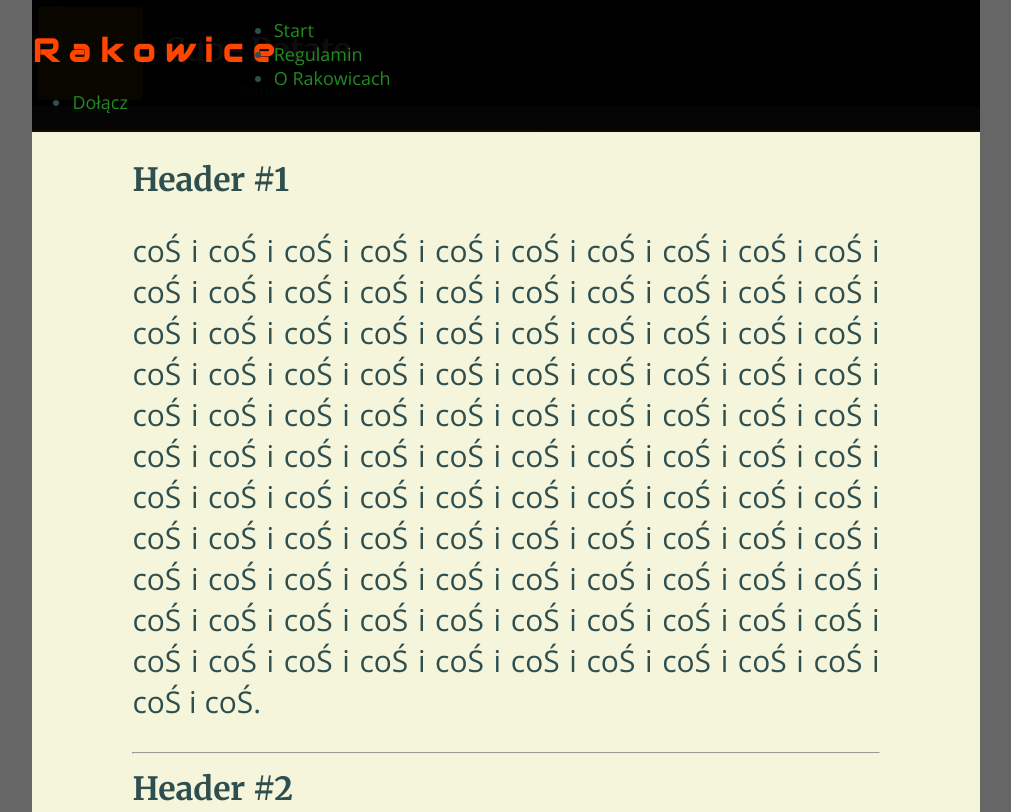
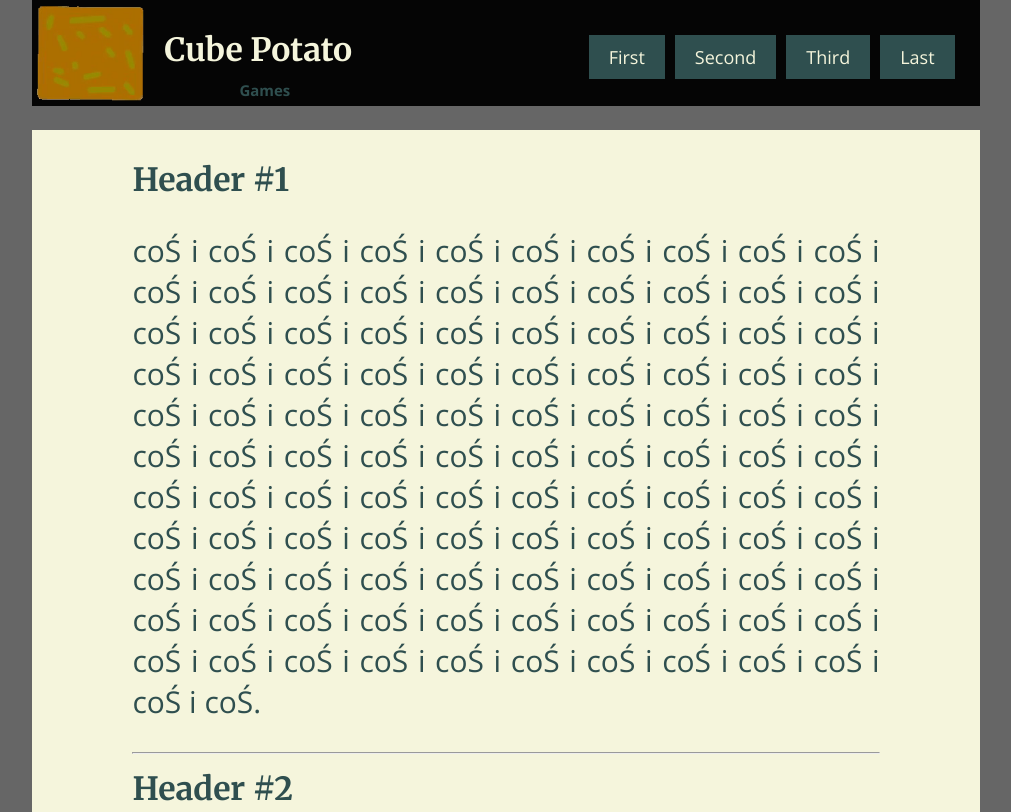
Before and after one commit to cubepotato/cubepotato.github.io, a plain HTML site: page rakowice.html in a window 1280 px wide. Shown: the top 812 px of the page, without its empty margins (134-1145 px from the left). Drawn offline with nearby package versions, Linux system fonts and the light colour scheme.

Commit message:
Update rakowice.html

```diff
--- a/rakowice.html
+++ b/rakowice.html
@@ -6,7 +6,6 @@
     <meta charset="utf-8">
     <meta name="viewport" content="width=device-width, initial-scale=1">
     <script src="https://ajax.googleapis.com/ajax/libs/jquery/3.2.1/jquery.min.js"></script>
-    <link href="https://fonts.googleapis.com/css?family=Audiowide" rel="stylesheet">
   </head>
 
   <body>
@@ -16,17 +15,15 @@
       <h1 name="top">Cube Potato</h1>
       <h5>Games</h5>
       <img id="togglemenu" src="assets/images/menu.png" width="30px">
-      <div class="header">
-        <nav class="header">
-          <h1 style="font-family: 'Audiowide', cursive; color: orangered;">R a k o w i c e</h1>
-          <ul>
-            <li class="navItem"><a href="#last">Start</a></li>
-            <li class="navItem"><a href="#regulamin">Regulamin</a></li>
-            <li class="navItem"><a href="#third">O Rakowicach</a></li>
-            <li class="navItem"><a href="#dolacz">Dołącz</a></li>
-          </ul>
-        </nav>
-       </div>
+
+      <nav class="navbar">
+        <ul>
+          <li class="navItem"><a href="#first">First</a></li>
+          <li class="navItem"><a href="#second">Second</a></li>
+          <li class="navItem"><a href="#third">Third</a></li>
+          <li class="navItem"><a href="#last">Last</a></li>
+        </ul>
+      </nav>
     </div>
     <div class="content">
 
```
